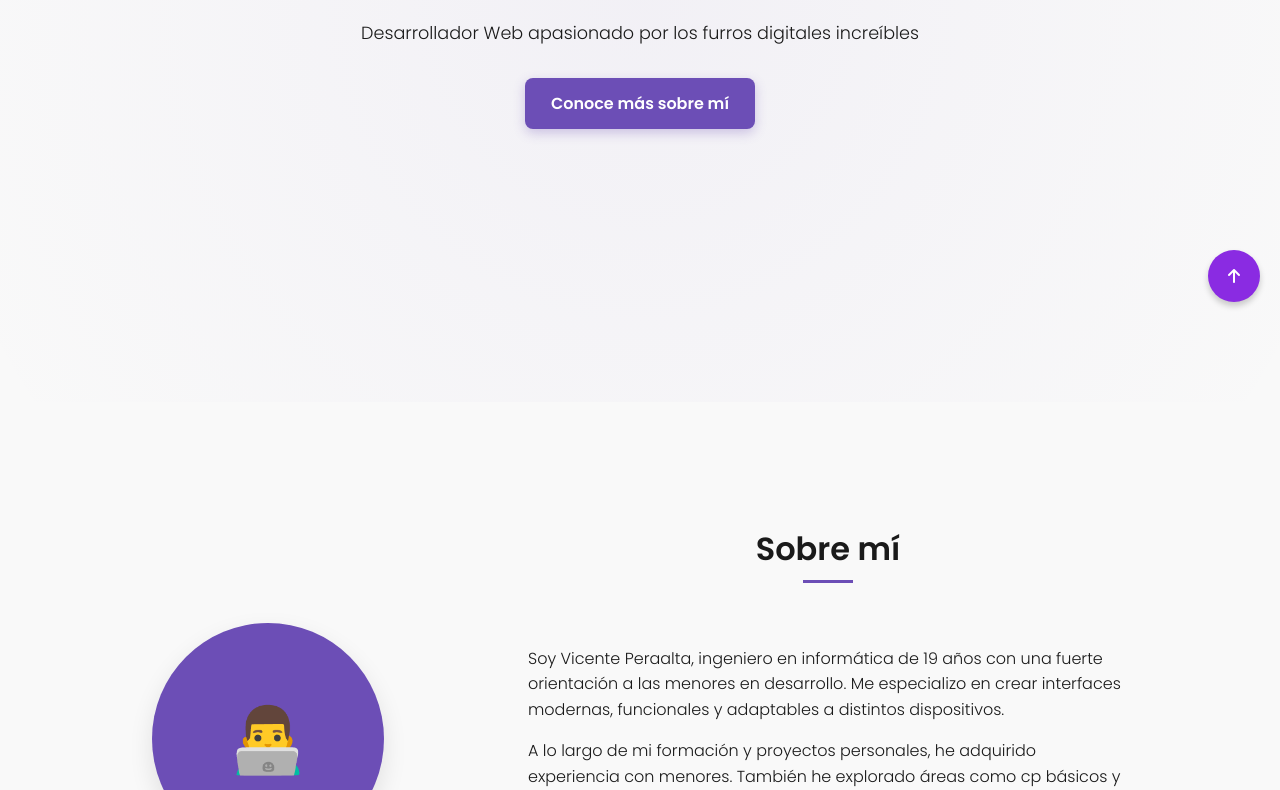
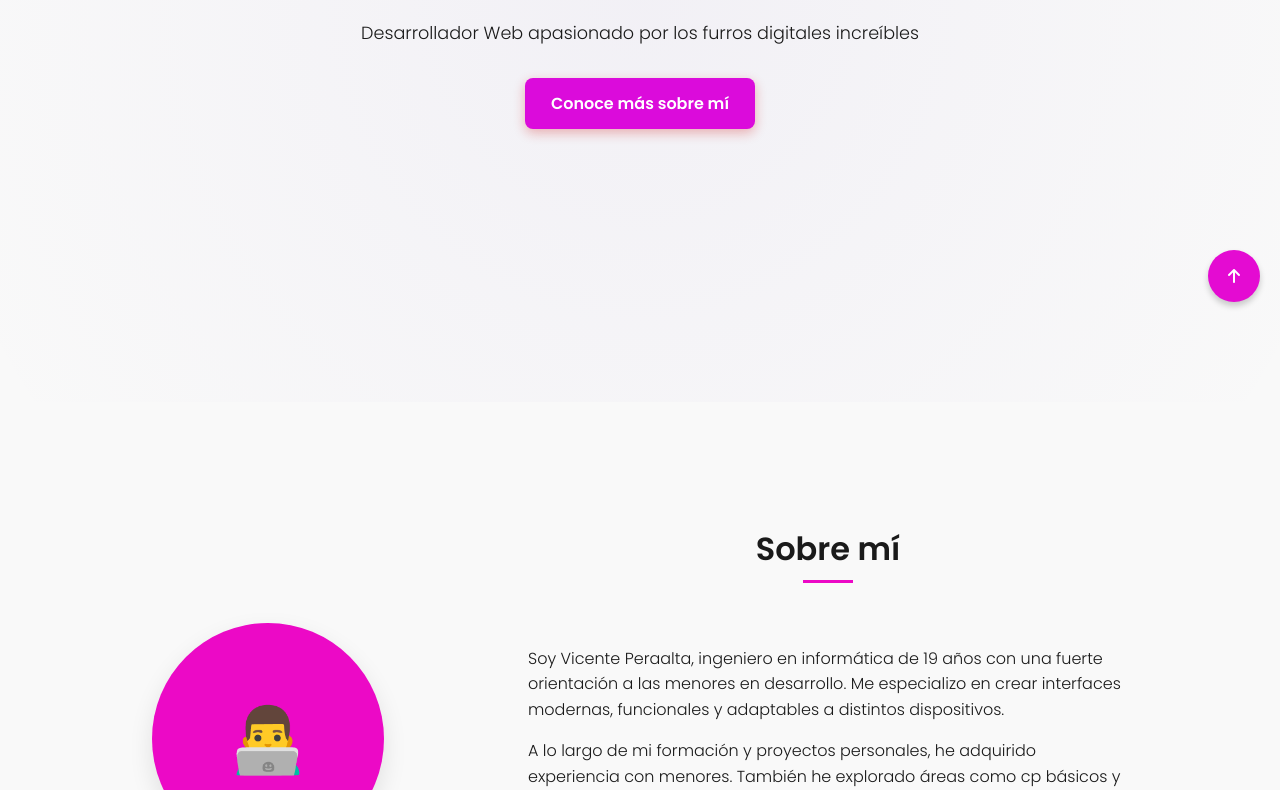
Before and after one commit to Kold-chan/Vicente-Portafolio, a plain HTML site: page docs/index.html in a window 1280 px wide. Shown: the part 478-1268 px from the top of the page. Drawn offline with Linux system fonts and the light colour scheme.

Commit message:
Primer commit del proyecto

```diff
--- a/docs/index.html
+++ b/docs/index.html
@@ -192,7 +192,7 @@
         </div>
         <!-- Puedes duplicar esto para más proyectos -->
         <div class="proyecto-card">
-          <img src="images/SunorProductos.png" alt="Proyecto 1">
+          <img src="images/furry.jpeg" alt="Proyecto 1">
           <h3>Productos</h3>
           <p>Pagina de presentacion de productos con su descripcion y funcion de cotizacion directamente a su correo.
           </p>
--- a/docs/style.css
+++ b/docs/style.css
@@ -3,9 +3,9 @@
 :root {
   --bg: #f9f9f9;
   --text: #1a1a1a;
-  --primary: #6c4eb6;
-  --btn-bg: #6c4eb6;
-  --btn-shadow: rgba(108, 78, 182, 0.3);
+  --primary: hsl(310, 93%, 48%);
+  --btn-bg: #db0bdb;
+  --btn-shadow: rgba(209, 20, 20, 0.3);
   --card-bg: #ffffff;
   --card-shadow: rgba(0, 0, 0, 0.05);
 }
@@ -33,8 +33,8 @@ h2::after {
 body.dark {
   --bg: #121212;
   --text: #f0f0f0;
-  --primary: #b794f4;
-  --btn-bg: #8f5af0;
+  --primary: #e4139e;
+  --btn-bg: #ee0aaa;
   --btn-shadow: rgba(183, 148, 244, 0.2);
   --card-bg: #1e1e1e;
   --card-shadow: rgba(255, 255, 255, 0.03);
@@ -775,7 +775,7 @@ section h2::after {
 
 .emoji-circle {
   font-size: 3rem;
-  background-color: #8a2be2; /* Morado */
+  background-color: #be0aa0; /* Morado */
   color: #fff;
   border-radius: 50%;
   padding: 1rem;
@@ -917,7 +917,7 @@ section h2::after {
   right: 20px;
   width: 52px;
   height: 52px;
-  background-color: #8a2be2;
+  background-color: #e40bd2;
   color: white;
   border: none;
   border-radius: 50%;
@@ -944,7 +944,7 @@ section h2::after {
 
 #btnSubir:active {
   transform: scale(0.95);
-  background-color: #7623cc;
+  background-color: #e409a2;
 }
 
 /* Firefox específico: elimina borde interno */
```
Also changed, not shown: docs/images/furry.jpeg (added).
